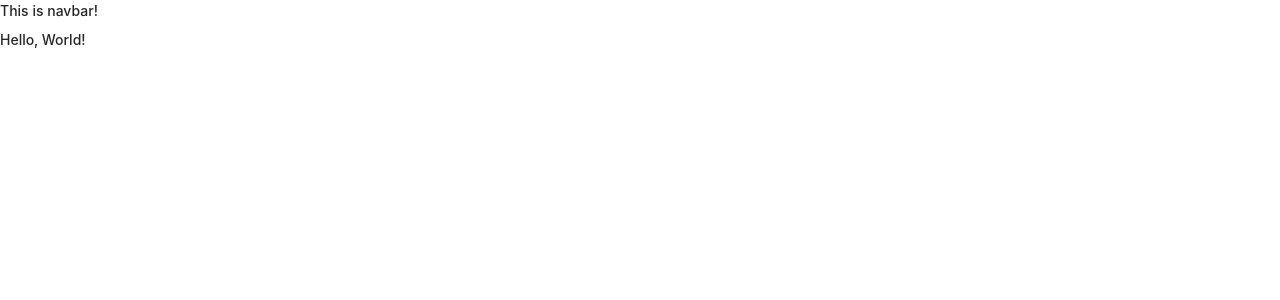
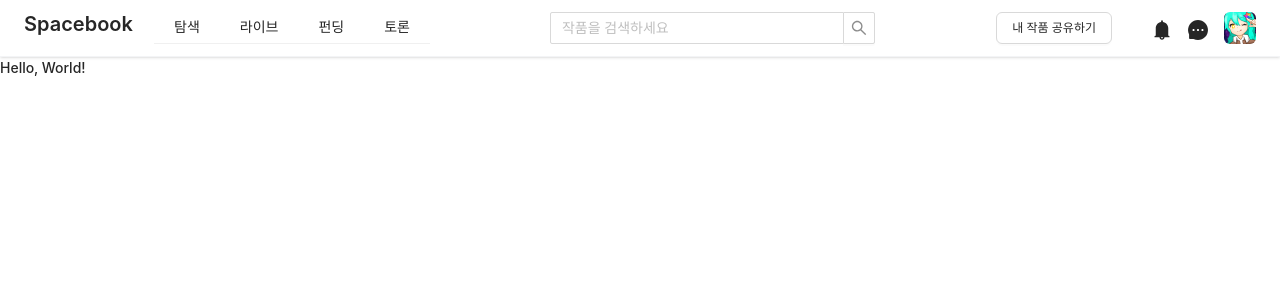
Before and after one commit to team-backspace/frontend, a React (Vite) app: page / in a window 1280 px wide. Shown: the top 300 px of the page. Built offline with nearby package versions, Linux system fonts and the light colour scheme.

Commit message:
feat(layouts): finish navbar layout

```diff
--- a/src/layouts/Navbar.jsx
+++ b/src/layouts/Navbar.jsx
@@ -1,15 +1,80 @@
 import React, { Component } from "react";
+import { Link } from "react-router-dom";
+
+import { Typography, Menu, Button, Drawer, Divider, Input } from "antd";
+import { UnorderedListOutlined, MessageFilled, BellFilled } from "@ant-design/icons";
 
 
 class NavBar extends Component {
     constructor (props) {
         super(props);
+        this.state = {
+            drawerOpen: false
+        };
     }
 
     render () {
         return (
             <>
-                <h3>This is navbar!</h3>
+                <nav className="px-6 xl:px-6 border-b-1 border-solid border-gray-100 overflow-auto shadow overflow-y-hidden">
+                    <div className="w-30 float-left mt-2.5 mb-2 mr-2.5 font-roboto">
+                        <Link to="/">
+                            <Typography.Title level={4}>Spacebook</Typography.Title>
+                        </Link>
+                    </div>
+
+                    <div className="hidden xl:flex">
+                        <div className="float-left mt-1">
+                            <Menu mode="horizontal" className="border-b-0 h-10">
+                                <Menu.Item key="discovery">
+                                    <Link to="/discovery">탐색</Link>
+                                </Menu.Item>
+                                <Menu.Item key="live">
+                                    <Link to="/live">라이브</Link>
+                                </Menu.Item>
+                                <Menu.Item key="fund">
+                                    <Link to="/fund">펀딩</Link>
+                                </Menu.Item>
+                                <Menu.Item key="discuss">
+                                    <Link to="/discuss">토론</Link>
+                                </Menu.Item>
+                            </Menu>
+                        </div>
+
+                        <div className = "flex-grow px-auto">
+                            <Input.Search placeholder="작품을 검색하세요" className = "mt-3 px-30 2xl:px-40" />
+                        </div>
+
+                        <div className = "float-right flex">
+                            <Button className = "btn mr-10 mt-3">내 작품 공유하기</Button>
+                            <BellFilled className = "text-xl mt-4 mr-4 !text-color-lblue hover:(!text-color-dblue cursor-pointer) transition duration-500 ease-in-out" />
+                            <MessageFilled className = "text-xl mt-4 mr-4 !text-color-lblue hover:(!text-color-dblue cursor-pointer) transition duration-500 ease-in-out" />
+                            <img src = "src/dummydata/images/patrick.png" className = "rounded-md w-8 h-8 mt-3" />
+                        </div>
+                    </div>
+
+                    <div className="mt-3 float-right xl:hidden">
+                        <UnorderedListOutlined className="py-2.5 px-2.5 hover:bg-gray-100 rounded-full transition duration-500 ease-in-out cursor-pointer" onClick={() => this.setState({ drawerOpen: !this.state.drawerOpen })} />
+                    </div>
+                </nav>
+                <Drawer visible={this.state.drawerOpen} onClose={() => this.setState({ drawerOpen: !this.state.drawerOpen })}>
+                    <Menu mode="vertical" className="border-0">
+                        <Menu.Item key="discovery">
+                            <Link to="/discovery">탐색</Link>
+                        </Menu.Item>
+                        <Menu.Item key="live">
+                            <Link to="/live">라이브</Link>
+                        </Menu.Item>
+                        <Menu.Item key="fund">
+                            <Link to="/fund">펀딩</Link>
+                        </Menu.Item>
+                        <Menu.Item key="discuss">
+                            <Link to="/discuss">토론</Link>
+                        </Menu.Item>
+                        <Divider className="border-gray-300 mb-3" />
+                        <Button type="primary" shape="round" className="w-52">로그인</Button>
+                    </Menu>
+                </Drawer>
             </>
         )
     }
```
